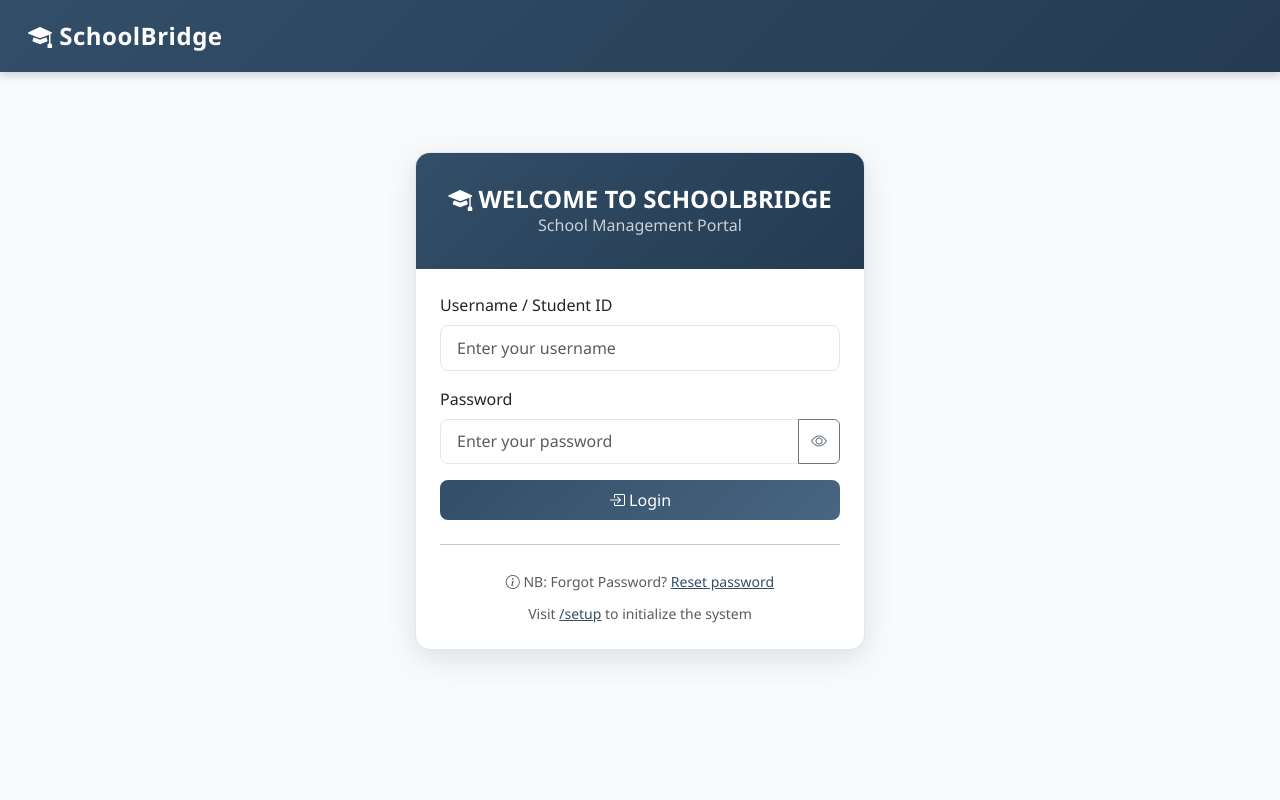
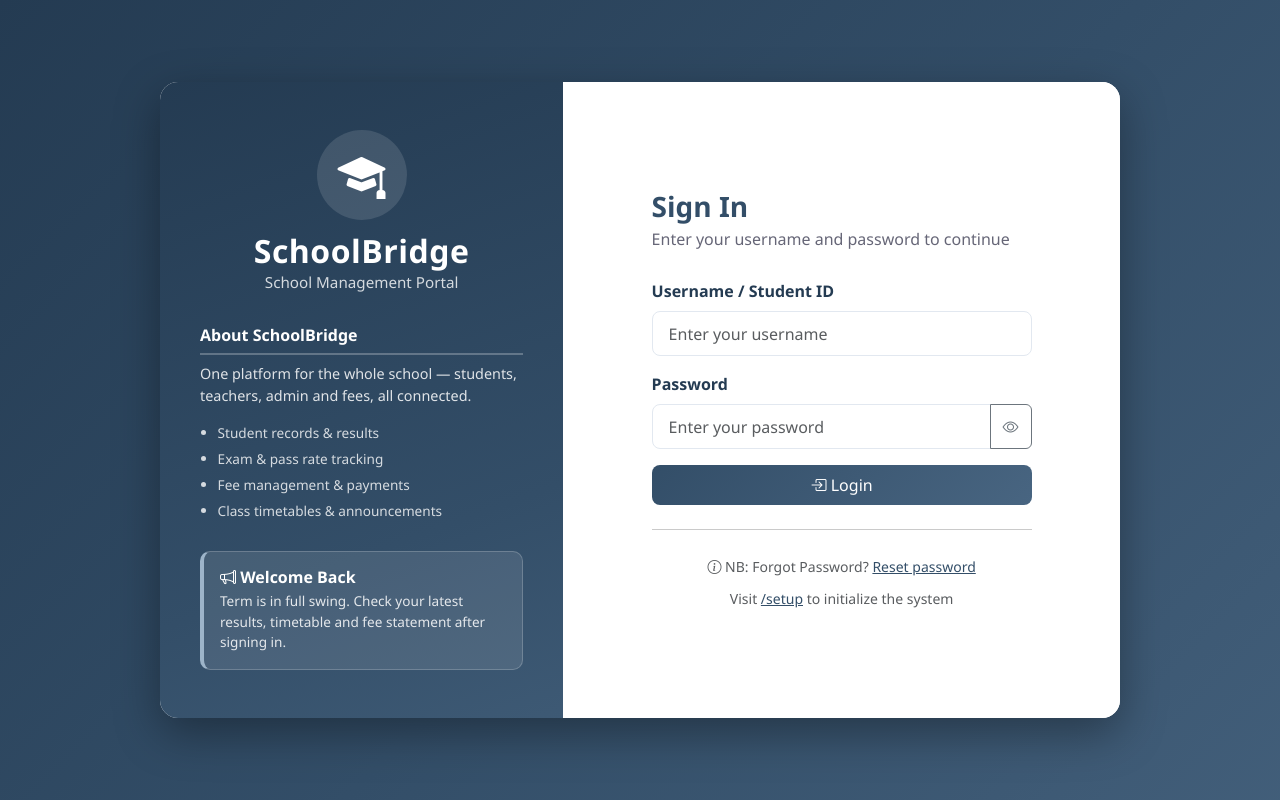
Before and after one commit to Hebert200124/Schoolbridge, a Flask app: page /auth/login in a window 1280 px wide. Run offline with Flask 3, Linux system fonts and the light colour scheme.

Commit message:
Redesign login page as two-column university-style portal with sidebar

```diff
--- a/static/css/style.css
+++ b/static/css/style.css
@@ -159,28 +159,144 @@ a.stat-link .stat-card {
     background-color: #EDF0F5;
 }
 
-.login-container {
-    max-width: 450px;
-    margin: 5rem auto;
+/* ===== AUTH / LOGIN (two-column portal) ===== */
+
+.auth-body {
+    background: linear-gradient(135deg, var(--primary-dark) 0%, var(--primary) 55%, var(--primary-light) 120%);
+    min-height: 100vh;
+    display: flex;
+    align-items: center;
+    justify-content: center;
+    padding: 2rem 1rem;
 }
 
-.login-card {
-    border-radius: 15px;
+.auth-card {
+    display: flex;
+    max-width: 960px;
+    width: 100%;
+    border-radius: 18px;
     overflow: hidden;
-    box-shadow: 0 8px 30px rgba(51, 78, 104, 0.15);
+    box-shadow: 0 15px 45px rgba(0, 0, 0, 0.35);
+    background: var(--white);
 }
 
-.login-header {
-    background: linear-gradient(135deg, var(--primary), var(--primary-dark));
+.auth-sidebar {
+    flex: 1 1 42%;
+    background: linear-gradient(160deg, var(--primary-dark) 0%, var(--primary) 70%, var(--primary-light) 130%);
     color: var(--white);
-    padding: 2rem;
-    text-align: center;
+    padding: 3rem 2.5rem;
+    display: flex;
+    flex-direction: column;
 }
 
-.login-header h2 {
+.auth-brand {
+    text-align: center;
+    margin-bottom: 2rem;
+}
+
+.auth-logo {
+    font-size: 3rem;
+    display: inline-flex;
+    align-items: center;
+    justify-content: center;
+    margin-bottom: 0.75rem;
+    background: rgba(255, 255, 255, 0.12);
+    width: 90px;
+    height: 90px;
+    border-radius: 50%;
+}
+
+.auth-brand h1 {
+    font-size: 2rem;
+    font-weight: 800;
     margin: 0;
+    letter-spacing: 0.5px;
+}
+
+.auth-tagline {
+    color: rgba(255, 255, 255, 0.8);
+    font-size: 0.95rem;
+}
+
+.auth-about {
+    margin-bottom: 1.5rem;
+}
+
+.auth-about h5 {
+    font-size: 1rem;
     font-weight: 700;
-    font-size: 1.5rem;
+    border-bottom: 2px solid rgba(255, 255, 255, 0.25);
+    padding-bottom: 0.5rem;
+}
+
+.auth-about p {
+    font-size: 0.9rem;
+    color: rgba(255, 255, 255, 0.85);
+    line-height: 1.55;
+}
+
+.auth-about ul {
+    padding-left: 1.1rem;
+    font-size: 0.85rem;
+    color: rgba(255, 255, 255, 0.8);
+}
+
+.auth-about li {
+    margin-bottom: 0.35rem;
+}
+
+.auth-announcement {
+    margin-top: auto;
+    background: rgba(255, 255, 255, 0.1);
+    border: 1px solid rgba(255, 255, 255, 0.2);
+    border-left: 4px solid var(--accent-light);
+    border-radius: 10px;
+    padding: 1rem;
+}
+
+.auth-announcement h6 {
+    margin: 0 0 0.25rem;
+    font-weight: 700;
+}
+
+.auth-announcement p {
+    margin: 0;
+    font-size: 0.85rem;
+    color: rgba(255, 255, 255, 0.85);
+}
+
+.auth-main {
+    flex: 1 1 58%;
+    display: flex;
+    align-items: center;
+    justify-content: center;
+    padding: 3rem 2.5rem;
+    background: var(--white);
+}
+
+.auth-form-wrap {
+    width: 100%;
+    max-width: 380px;
+}
+
+.auth-header {
+    margin-bottom: 1.75rem;
+}
+
+.auth-header h3 {
+    color: var(--primary);
+    font-weight: 700;
+    margin: 0 0 0.25rem;
+}
+
+.auth-header p {
+    color: #667;
+    margin: 0;
+}
+
+.auth-form-wrap .form-label {
+    font-weight: 600;
+    color: var(--primary-dark);
 }
 
 .btn-primary {
@@ -360,9 +476,10 @@ a:hover {
     .btn-sm { padding: 0.45rem 0.75rem; font-size: 0.85rem; min-height: 38px; }
     a.nav-link, .dropdown-item, .btn { min-height: 44px; display: inline-flex; align-items: center; }
 
-    .login-container { margin: 2rem 1rem; max-width: 100%; }
-    .login-header { padding: 1.5rem; }
-    .login-header h2 { font-size: 1.2rem; }
+    .auth-card { flex-direction: column; }
+    .auth-sidebar { padding: 2rem 1.5rem; }
+    .auth-logo { width: 72px; height: 72px; font-size: 2.4rem; }
+    .auth-main { padding: 2rem 1.5rem; }
 
     .modal-dialog { margin: 0.5rem; }
     .modal-body { padding: 1rem; }
--- a/templates/auth/login.html
+++ b/templates/auth/login.html
@@ -1,13 +1,55 @@
-{% extends "base.html" %}
-{% block title %}Login - SchoolBridge{% endblock %}
-{% block content %}
-<div class="login-container">
-    <div class="card login-card">
-        <div class="login-header">
-            <h2><i class="bi bi-mortarboard-fill"></i> WELCOME TO SCHOOLBRIDGE</h2>
-            <p class="mb-0 opacity-75">School Management Portal</p>
+<!DOCTYPE html>
+<html lang="en">
+<head>
+    <meta charset="UTF-8">
+    <meta name="viewport" content="width=device-width, initial-scale=1.0">
+    <title>Login - SchoolBridge</title>
+    <link href="https://cdn.jsdelivr.net/npm/bootstrap@5.3.0/dist/css/bootstrap.min.css" rel="stylesheet">
+    <link rel="stylesheet" href="https://cdn.jsdelivr.net/npm/bootstrap-icons@1.11.0/font/bootstrap-icons.css">
+    <link rel="stylesheet" href="{{ url_for('static', filename='css/style.css') }}">
+</head>
+<body class="auth-body">
+    <div class="auth-card">
+        <div class="auth-sidebar">
+            <div class="auth-brand">
+                <i class="bi bi-mortarboard-fill auth-logo"></i>
+                <h1>SchoolBridge</h1>
+                <p class="auth-tagline mb-0">School Management Portal</p>
             </div>
-        <div class="card-body p-4">
+            <div class="auth-about">
+                <h5>About SchoolBridge</h5>
+                <p>One platform for the whole school &mdash; students, teachers, admin and fees, all connected.</p>
+                <ul class="mb-0">
+                    <li>Student records &amp; results</li>
+                    <li>Exam &amp; pass rate tracking</li>
+                    <li>Fee management &amp; payments</li>
+                    <li>Class timetables &amp; announcements</li>
+                </ul>
+            </div>
+            <div class="auth-announcement">
+                <h6><i class="bi bi-megaphone"></i> Welcome Back</h6>
+                <p>Term is in full swing. Check your latest results, timetable and fee statement after signing in.</p>
+            </div>
+        </div>
+
+        <div class="auth-main">
+            <div class="auth-form-wrap">
+                <div class="auth-header">
+                    <h3>Sign In</h3>
+                    <p>Enter your username and password to continue</p>
+                </div>
+
+                {% with messages = get_flashed_messages(with_categories=true) %}
+                    {% if messages %}
+                        {% for category, message in messages %}
+                        <div class="alert alert-{{ category }} alert-dismissible fade show" role="alert">
+                            {{ message }}
+                            <button type="button" class="btn-close" data-bs-dismiss="alert"></button>
+                        </div>
+                        {% endfor %}
+                    {% endif %}
+                {% endwith %}
+
                 <form method="POST" action="{{ url_for('auth_login') }}">
                     <div class="mb-3">
                         <label class="form-label">Username / Student ID</label>
@@ -24,6 +66,7 @@
                     </div>
                     <button type="submit" class="btn btn-primary w-100"><i class="bi bi-box-arrow-in-right"></i> Login</button>
                 </form>
+
                 <hr class="my-4">
                 <div class="text-center">
                     <small class="text-muted">
@@ -37,4 +80,8 @@
             </div>
         </div>
     </div>
-{% endblock %}
+
+    <script src="https://cdn.jsdelivr.net/npm/bootstrap@5.3.0/dist/js/bootstrap.bundle.min.js"></script>
+    <script src="{{ url_for('static', filename='js/main.js') }}"></script>
+</body>
+</html>
```
Lines whose indentation alone changed are shown as unchanged.
